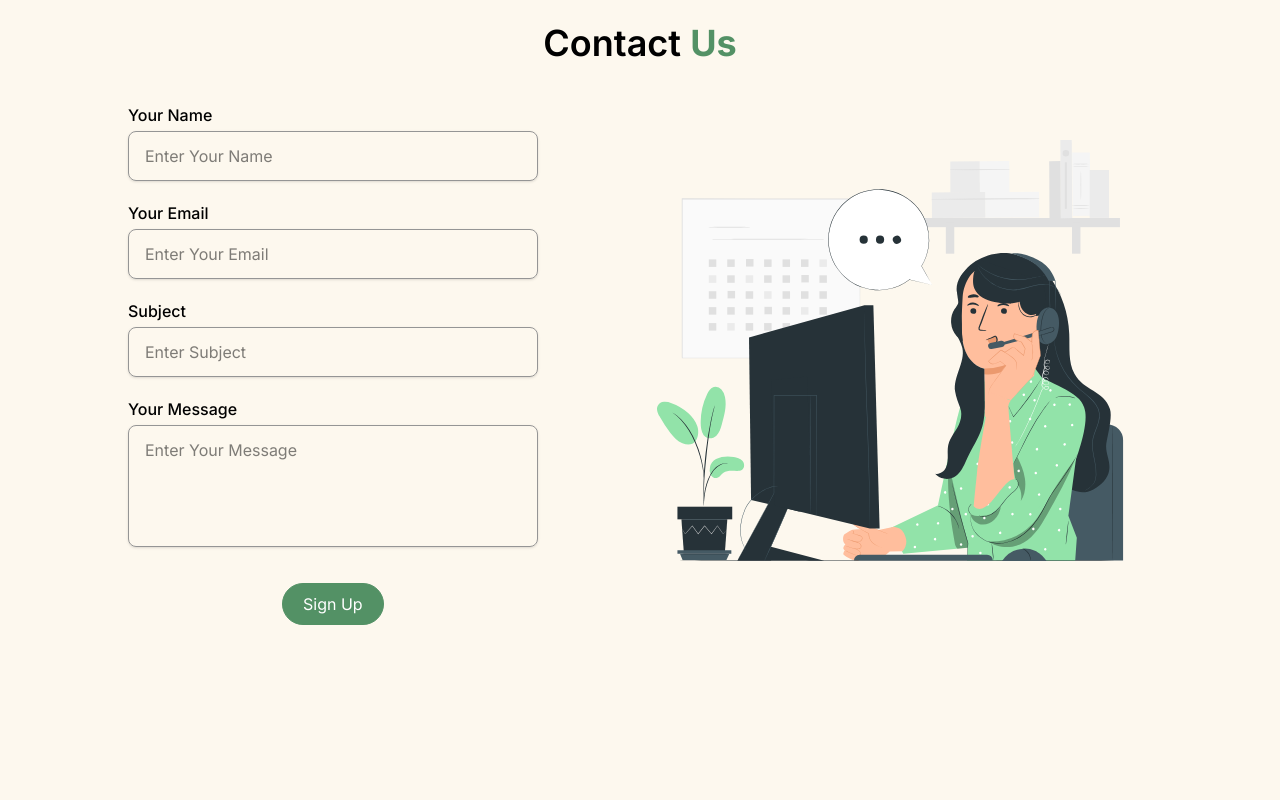
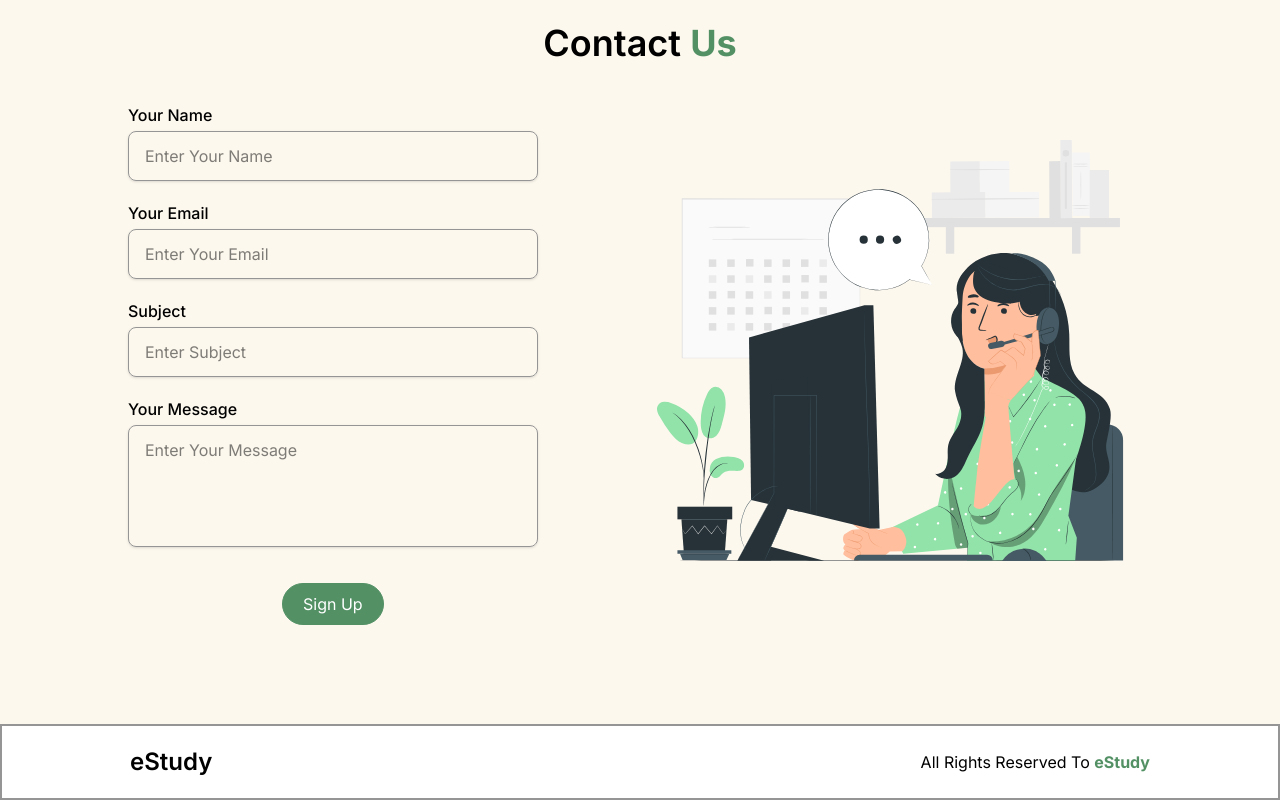
Before and after one commit to eslamahmedbadea/eStudy_Education_Landing_Page_React, a React (Vite) app: page / in a window 1280 px wide. Shown: the part 3280-4080 px from the top of the page. Before the commit the page ends 4004 px from the top, so only its background shows below. Built offline with nearby package versions, Linux system fonts and the light colour scheme.

Commit message:
Feat: Added Footer

```diff
--- /dev/null
+++ b/src/components/Footer.jsx
@@ -0,0 +1,13 @@
+const Footer = () => {
+  return (
+    <div className="flex flex-col md:flex-row justify-between bg-white border-2 border-lightText md:px-32 p-5 items-center">
+      <span className="font-semibold text-2xl cursor-pointer">eStudy</span>
+      <p>
+        All Rights Reserved To{" "}
+        <span className="text-brightGreen font-bold">eStudy</span>
+      </p>
+    </div>
+  );
+};
+
+export default Footer;
--- a/src/pages/Home.jsx
+++ b/src/pages/Home.jsx
@@ -5,6 +5,7 @@ import About from "../components/About";
 import Courses from "../components/Courses";
 import Reviews from "../components/Reviews";
 import Contact from "../components/Contact";
+import Footer from "../components/Footer";
 
 function Home() {
   return (
@@ -30,6 +31,8 @@ function Home() {
       <section id="contact">
         <Contact />
       </section>
+
+      <Footer />
     </>
   );
 }
```
